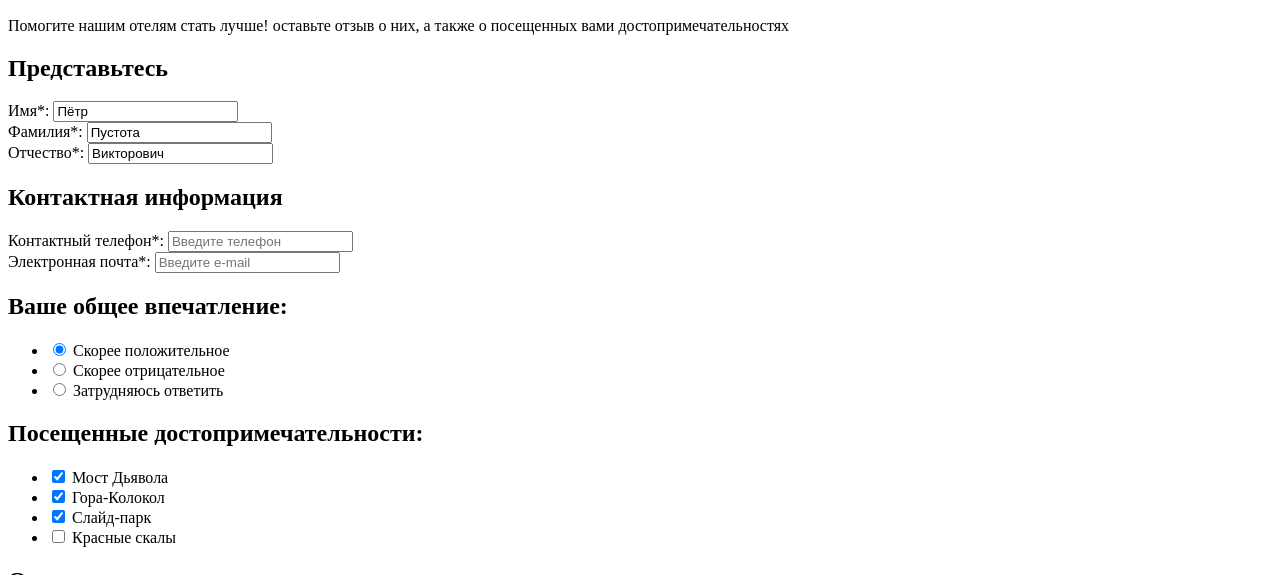
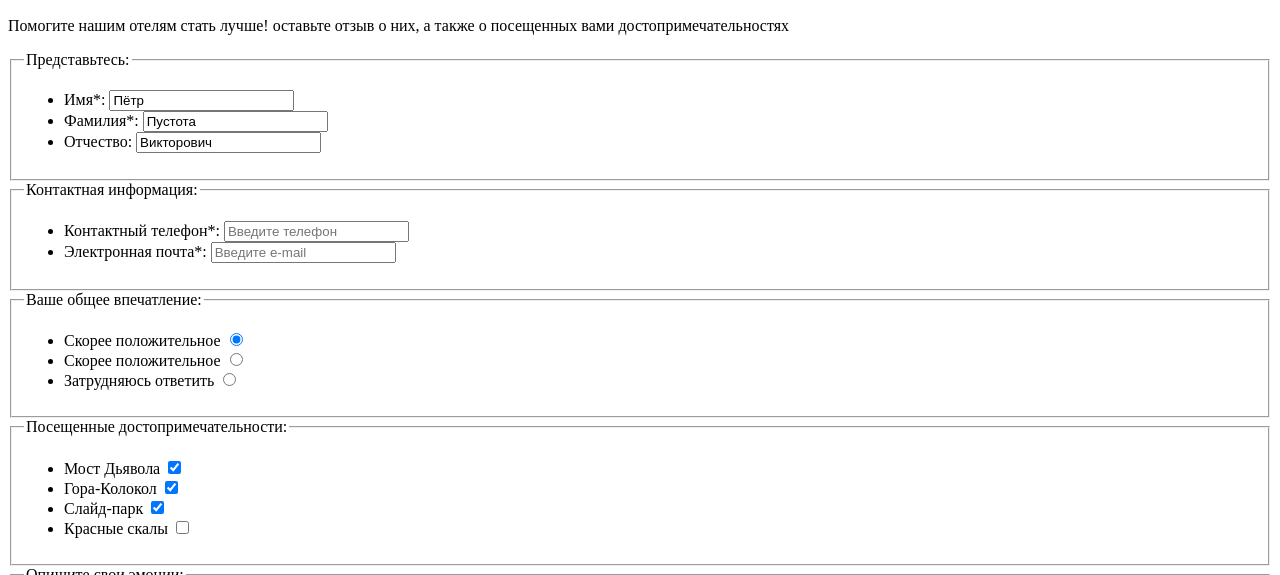
Before and after one commit to htmlacademy-adaptive/2145845-sedona-28, a website: page source/form.html in a window 1280 px wide. Shown: the part 377-952 px from the top of the page. Drawn offline with Linux system fonts and the light colour scheme.

Commit message:
Дополняет вёрстку по БЭМ

```diff
--- a/source/form.html
+++ b/source/form.html
@@ -6,17 +6,17 @@
   <title>Седона</title>
 </head>
 
-<body class="page__body">
+<body class="body">
   <header class="header">
     <a class="header__logo">
-      <img class="logo-sedona-image" src="img/logo-city-of-sedona.svg" width="185" height="96"
+      <img class="header__logo-image" src="img/logo-city-of-sedona.svg" width="185" height="96"
         alt="Логотип City of Sedona.">
     </a>
-    <nav class="main-nav">
-      <button class="main-nav__toggle" type="button">
+    <nav class="header-nav">
+      <button class="header-nav__toggle" type="button">
         <span class="visually-hidden">Открыть меню</span>
       </button>
-      <ul class="main-nav__list site-list">
+      <ul class="header-nav__list site-list">
         <li class="site-list__item">
           <a href="index.html">Главная</a>
         </li>
@@ -33,144 +33,104 @@
     </nav>
   </header>
 
-  <main class="page__main">
+  <main class="main">
     <section class="inner-hero">
       <h1 class="visually-hidden">Отзыв.</h1>
-      <img class="hero__logo" src="img/catalog/sedona-title.svg" alt="Добро пожаловать в великолепную Седону!">
+      <img class="inner-hero__logo" src="img/catalog/sedona-title.svg" alt="Седона.">
     </section>
-    <section class="review">
-      <div class="review__wrapper">
-        <h2 class="review__title title">Оставьте свой отзыв</h2>
-        <p class="review__description description">Помогите нашим отелям стать лучше! оставьте отзыв о них, а также о
+
+    <section class="feedback">
+      <h2 class="feedback__title title">Оставьте свой отзыв</h2>
+      <p class="feedback__description description">Помогите нашим отелям стать лучше! оставьте отзыв о них, а также о
         посещенных вами достопримечательностях</p>
-      </div>
-    </section>
-    <form class="review-form" action="https://echo.htmlacademy.ru/" method="post">
-      <section class="fullname-form">
-        <h2 class="fullname-form__title title">Представьтесь</h2>
-        <div class="fullname-form__field fullname-form__field--name">
-          <label for="your-name">
-            Имя*:
-          </label>
-          <input class="fullname-form__input" name="your-name" id="your-name" placeholder="Укажите имя" value="Пётр"
-            type="text">
-        </div>
-        <div class="fullname-form__field fullname-form__field--surname">
-          <label for="your-surname">
-            Фамилия*:
-          </label>
-          <input class="fullname-form__input" name="your-surname" id="your-surname" placeholder="Укажите фамилию"
-            value="Пустота" type="text">
-        </div>
-        <div class="fullname-form__field fullname-form__field--patronymic">
-          <label for="your-patronymic">
-            Отчество*:
-          </label>
-          <input class="fullname-form__input" name="your-patronymic" id="your-patronymic" placeholder="Укажите отчество"
-            value="Викторович" type="text">
-        </div>
-      </section>
-      <section class="contacts-information-form">
-        <h2 class="contacts-information-form__title title">Контактная информация</h2>
-        <div class="contacts-information-form__field contacts-information-form__field--phone">
-          <label for="your-phone">
-            Контактный телефон*:
-          </label>
-          <input class="contacts-information-form__input" name="your-phone" id="your-phone"
-            placeholder="Введите телефон" type="tel">
-        </div>
-        <div class="contacts-information-form__field contacts-information-form__field--email">
-          <label for="your-email">
-            Электронная почта*:
-          </label>
-          <input class="contacts-information-form__input" name="your-email" id="your-email" placeholder="Введите e-mail"
-            type="email">
-        </div>
-      </section>
-      <section class="radio-filter">
-        <h2 class="radio-filter__title title">Ваше общее впечатление:</h2>
-        <ul class="radio-filter__list">
-          <li class="radio-filter__item">
-            <label class="control">
-              <input class="visually-hidden control-input" type="radio" name="impression" value="positive" checked>
-              <span class="control-mark"></span>
-              <span class="control-label">Скорее положительное</span>
-            </label>
+      <form action="https://echo.htmlacademy.ru/" method="post">
+        <fieldset class="feedback__form form">
+          <legend class="form__legend">Представьтесь:</legend>
+          <ul class="form__list">
+            <li class="form__item">
+              <label class="form__label-text" for="name">Имя*:</label>
+              <input class="form__input-text" id="name" name="name" type="text" placeholder="Имя" value="Пётр" required>
             </li>
-          <li class="radio-filter__item">
-            <label class="control">
-              <input class="visually-hidden control-input" type="radio" name="impression" value="negative">
-              <span class="control-mark"></span>
-              <span class="control-label">Скорее отрицательное</span>
-            </label>
+            <li class="form__item">
+              <label class="form__label-text" for="surname">Фамилия*:</label>
+              <input class="form__input-text" id="surname" name="surname" type="text" placeholder="Фамилия"
+                value="Пустота" required>
             </li>
-          <li class="radio-filter__item">
-            <label class="control">
-              <input class="visually-hidden control-input" type="radio" name="impression" value="neutral">
-              <span class="control-mark"></span>
-              <span class="control-label">Затрудняюсь ответить</span>
-            </label>
+            <li class="form__item">
+              <label class="form__label-text" for="patronymic">Отчество:</label>
+              <input class="form__input-text" id="patronymic" name="patronymic" type="text" placeholder="Отчество"
+                value="Викторович">
             </li>
           </ul>
-      </section>
-      <section class="checkbox-filter">
-        <h2 class="checkbox-filter__title title">Посещенные достопримечательности:</h2>
-        <ul class="checkbox-filter__list">
-          <li class="checkbox-filter__item">
-            <label class="control">
-              <input class="visually-hidden control-input" type="checkbox" name="devils-bridge" checked>
-              <span class="control-mark"></span>
-              <span class="control-label">Мост Дьявола</span>
-            </label>
+        </fieldset>
+        <fieldset class="feedback__form form">
+          <legend class="form__legend">Контактная информация:</legend>
+          <ul class="form__list">
+            <li class="form__item">
+              <label class="form__label-text" for="phone">Контактный телефон*:</label>
+              <input class="form__input-text" id="phone" name="phone" type="tel" placeholder="Введите телефон" required>
             </li>
-          <li class="checkbox-filter__item">
-            <label class="control">
-              <input class="visually-hidden control-input" type="checkbox" name="mountain-bell" checked>
-              <span class="control-mark"></span>
-              <span class="control-label">Гора-Колокол</span>
-            </label>
-          </li>
-          <li class="checkbox-filter__item">
-            <label class="control">
-              <input class="visually-hidden control-input" type="checkbox" name="slide-park" checked>
-              <span class="control-mark"></span>
-              <span class="control-label">Слайд-парк</span>
-            </label>
-          </li>
-          <li class="checkbox-filter__item">
-            <label class="control">
-              <input class="visually-hidden control-input" type="checkbox" name="red-rocks">
-              <span class="control-mark"></span>
-              <span class="control-label">Красные скалы</span>
-            </label>
+            <li class="form__item">
+              <label class="form__label-text" for="email">Электронная почта*:</label>
+              <input class="form__input-text" id="email" name="e-mail" type="email" placeholder="Введите e-mail"
+                required>
             </li>
           </ul>
+        </fieldset>
+        <fieldset class="feedback__form-control form-control">
+          <legend class="form-control__legend">Ваше общее впечатление:</legend>
+          <ul class="form-control__list">
+            <li class="form-control__item form-control__item--radio">
+              <label class="form-control__selection" for="positive">Скорее положительное</label>
+              <input class="form-control__input-radio" type="radio" name="impression" id="positive" value="positive"
+                checked>
+            </li>
+            <li class="form-control__item form-control__item--radio">
+              <label class="form-control__selection" for="negative">Скорее положительное</label>
+              <input class="form-control__input-radio" type="radio" name="impression" id="negative" value="negative">
+            </li>
+            <li class="form-control__item form-control__item--radio">
+              <label class="form-control__selection" for="no-answer">Затрудняюсь ответить</label>
+              <input class="form-control__input-radio" type="radio" name="impression" id="no-answer" value="no-answer">
+            </li>
+          </ul>
+        </fieldset>
+        <fieldset class="feedback__form-control form-control">
+          <legend class="form-control__legend">Посещенные достопримечательности:</legend>
+          <ul class="form-control__list">
+            <li class="form-control__item form-control__item--checkbox">
+              <label class="form-control__selection" for="bridge">Мост Дьявола</label>
+              <input class="form-control__input-checkbox" type="checkbox" name="bridge" id="bridge" checked>
+            </li>
+            <li class="form-control__item form-control__item--checkbox">
+              <label class="form-control__selection" for="mountain">Гора-Колокол</label>
+              <input class="form-control__input-checkbox" type="checkbox" name="mountain" id="mountain" checked>
+            </li>
+            <li class="form-control__item form-control__item--checkbox">
+              <label class="form-control__selection" for="park">Слайд-парк</label>
+              <input class="form-control__input-checkbox" type="checkbox" name="park" id="park" checked>
+            </li>
+            <li class="form-control__item form-control__item--checkbox">
+              <label class="form-control__selection" for="rocks">Красные скалы</label>
+              <input class="form-control__input-checkbox" type="checkbox" name="rocks" id="rocks">
+            </li>
+          </ul>
+        </fieldset>
+        <fieldset class="feedback__form form">
+          <legend class="form__legend">Опишите свои эмоции:</legend>
+          <textarea class="form__textarea" name="comment" placeholder="Опишите подробно все свои восторги"></textarea>
+        </fieldset>
+        <button class="form-button button" type="submit">Отправить отзыв</button>
+        <p class="form-note">* — обязательные поля</p>
+      </form>
     </section>
-      <section class="emotions-form">
-        <h2 class="emotions-form__title title">Опишите свои эмоции:</h2>
-        <div class="emotions-form__field emotions-form__field--impression">
-          <label for="your-emotions">
-          </label>
-          <textarea class="emotions-form__input" name="your-emotions" id="your-emotions"
-            placeholder="Опишите подробно все свои восторги" type="text"></textarea>
-        </div>
-        </div>
-      </section>
-      <button class="review-form__button button" type="submit">Отправить отзыв</button>
-      <p class="review-form__legend">
-        <small>
-          * — обязательные поля
-        </small>
-      </p>
-    </form>
-  </main>
   </main>
 
   <footer class="footer">
     <div class="footer__hashtag">
-      <a class="hashtag-sedona" href="#">#visitSEDONA</a>
+      <a class="footer__hashtag-text" href="#">#visitSEDONA</a>
     </div>
-    <div class="footer__social">
+    <div class="footer__social social">
       <h2 class="visually-hidden">Город Седона в социальных сетях.</h2>
       <ul class="social__list">
         <li class="social__item">
@@ -191,14 +151,14 @@
       </ul>
     </div>
     <div class="footer__development">
-      <a class="development__link" href="https://htmlacademy.ru/intensive/adaptive">
-        <span class="development__text">Разработано</span>
+      <a class="footer__development__link" href="https://htmlacademy.ru/intensive/adaptive">
+        <span class="footer__development__text">Разработано</span>
         <svg width="27" height="35" viewBox="0 0 27 35" fill="none" xmlns="http://www.w3.org/2000/svg">
           <path
             d="M13.65 0.449951H13.55L0.0500031 1.84995V26.55L13.55 34.5499L26.95 26.55V1.84995L13.65 0.449951ZM25.05 12.55L13.55 5.74995V5.64995H13.45L13.35 5.54995V5.64995L1.95 12.55V3.54995L13.45 2.34995L25.05 3.54995V12.55ZM13.45 7.24995L24.95 13.95L20.45 16.55L13.35 12.35V13.75L19.25 17.25L18.35 17.75L13.35 14.75V16.15L17.15 18.45L16.35 18.95L13.35 17.15V18.55L15.25 19.65L13.45 20.75L2.05 14.05L13.45 7.24995ZM1.95 15.55L13.35 22.35V23.35L5.45 18.65V20.05L13.45 24.85V25.95L5.45 21.25V22.65L13.45 27.45L21.55 22.55V17.35L24.95 15.35V25.35L13.45 32.25L1.95 25.45V15.55Z"
             fill="black" />
         </svg>
-        <span class="visually-hidden">Логотип HTML-Academy</span>
+        <span class="visually-hidden">Логотип HTML-Academy.</span>
       </a>
     </div>
   </footer>
```
Also changed, not shown: source/catalog.html (+16 -15 lines), source/index.html (+28 -23 lines). Lines whose indentation alone changed are shown as unchanged.
